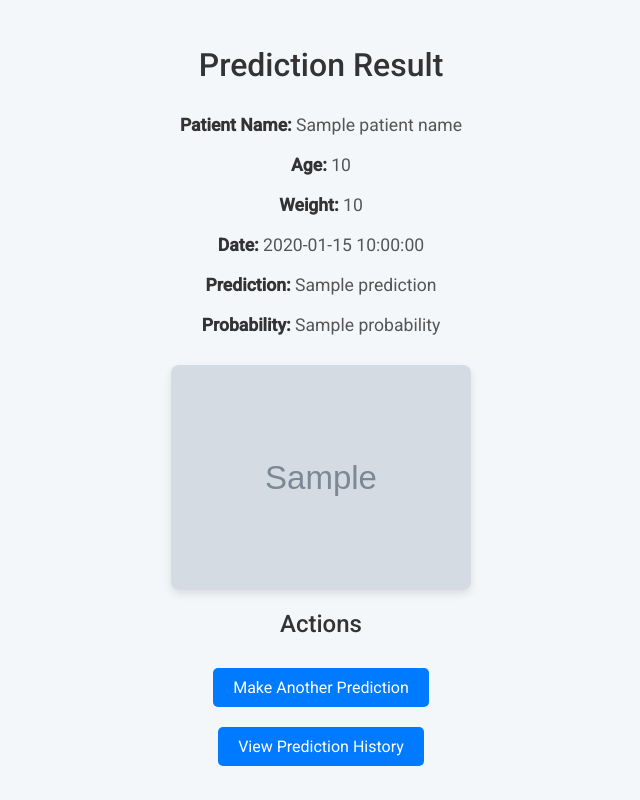
After one commit to LahareeM/Skin-Cancer-Detection, a Flask app: template templates/result.html in a window 1280 px wide. The commit adds this page. Shown: the whole page, without its empty margins (319-959 px from the left). Run offline with Flask 3, Linux system fonts and the light colour scheme; the template is opened without the code that fills it: most values are stand-ins (such as "Sample title", 1, 10 or a date in 2020); grey boxes marked "Sample" are stand-in pictures.

Commit message:
Now connecting database using pymysql Saving the result in prediction table and showing the result in result.html page.

```diff
--- a/app.py
+++ b/app.py
@@ -1,11 +1,20 @@
 import os
-from flask import Flask, render_template, request
+from flask import Flask, jsonify, render_template, request
 from werkzeug.utils import secure_filename
 import numpy as np
 from tensorflow.keras.models import load_model
 from tensorflow.keras.preprocessing import image
+import pymysql
 
 app=Flask(__name__)
+
+# Database connection
+db = pymysql.connect(
+host='localhost',
+user='root',
+password='root',
+database='skin_cancer_db'
+)
 
 UPLOAD_FOLDER = 'static/uploads'
 app.config['UPLOAD_FOLDER'] = UPLOAD_FOLDER
@@ -17,40 +26,44 @@ def index():
 
 @app.route('/predict', methods=['POST'])
 def predict():
-    name=request.form['name']
-    age=request.form['age']
-    weight=request.form['weight']
-    date=request.form['date']
+    try:
+        patient_name = request.form['name']
+        age = int(request.form['age'])
+        weight = float(request.form['weight'])
+        date = request.form['date']
+        image_file = request.files['image']
 
-    image_file=request.files['image']
-    if image_file:
-        filename=secure_filename(image_file.filename)
-        image_path=os.path.join(app.config['UPLOAD_FOLDER'], filename)
+        # Save the image to a specific directory
+        image_path = os.path.join(app.config['UPLOAD_FOLDER'], image_file.filename)
         image_file.save(image_path)
 
-        # Preprocessing image
-        img=image.load_img(image_path, target_size=(224, 224))
+        # Preprocess the image for prediction
+        img = image.load_img(image_path, target_size=(224, 224))
         img_array = image.img_to_array(img)
-        img_array = np.expand_dims(img_array, axis=0)
-        img_array /= 255.0
+        img_array = np.expand_dims(img_array, axis=0) # Add batch dimension
+        img_array /= 255.0 # Normalize if your model expects normalized inputs
 
-        # To Make Prediction
-        prediction=model.predict(img_array)
+        # Perform the prediction
+        prediction = model.predict(img_array)
         predicted_class = "benign" if prediction[0][0] < 0.5 else "malignant"
         probability = prediction[0][0] if predicted_class == "malignant" else 1 - prediction[0][0]
 
-        # Return and show result
-        return f"""
-            Name: {name}<br>
-            Age: {age}<br>
-            Weight: {weight}<br>
-            Date: {date}<br>
-            Uploaded Image: {filename}<br><br>
-            <b>Prediction:</b> {predicted_class.upper()}<br>
-            <b>Confidence:</b> {round(probability * 100, 2)}%
-        """
-    else:
-        return "No image uploaded", 400
+        # Store the prediction in the database
+        cursor = db.cursor()
+        sql = "INSERT INTO predictions (patient_name, age, weight, date, image_path, prediction, probability) VALUES (%s, %s, %s, %s, %s, %s, %s)"
+        cursor.execute(sql, (patient_name, age, weight, date, app.config['UPLOAD_FOLDER'] +'/'+ image_file.filename,
+        predicted_class, probability))
+        db.commit()
+        return render_template('result.html',
+        patient_name=patient_name,
+        age=age,
+        weight=weight,
+        date=date,
+        prediction=predicted_class,
+        probability=probability,
+        image_path=app.config['UPLOAD_FOLDER'] +'/'+ image_file.filename)
+    except KeyError as e:
+        return jsonify({"error": f"Missing field: {str(e)}"}), 400
 
 if __name__=='__main__':
     app.run(debug=True)
--- a/templates/index.html
+++ b/templates/index.html
@@ -100,11 +100,7 @@
             <label for="weight">Weight:</label>
             <input type="number" step="0.1" id="weight" name="weight" required>
             <label for="date">Date:</label>
-            64
-            65
             <input type="date" id="date" name="date" required>
-
-
             <label for="image">Upload Image:</label>
             <input type="file" id="image" name="image" accept="image/*" required>
 
--- /dev/null
+++ b/templates/result.html
@@ -0,0 +1,82 @@
+<!DOCTYPE html>
+<html lang="en">
+
+    <head>
+        <meta charset="UTF-8">
+        <meta name="viewport" content="width=device-width, initial-scale=1.0">
+        <title>Prediction Result</title>
+        <link href="https://fonts.googleapis.com/css2?family=Roboto:wght@400;500&display=swap" rel="stylesheet">
+        <style>
+            body {
+                font-family: 'Roboto', sans-serif;
+                background-color: #f4f7f9;
+                margin: 0;
+                padding: 0;
+                display: flex;
+                flex-direction: column;
+                align-items: center;
+                justify-content: center;
+                min-height: 100vh;
+            }
+
+            h1,
+            h2 {
+                color: #333;
+                text-align: center;
+                font-weight: 500;
+            }
+
+            p {
+                font-size: 1.1em;
+                color: #555;
+                margin: 10px 0;
+            }
+
+            strong {
+                color: #333;
+            }
+
+            img {
+                margin-top: 20px;
+                border-radius: 8px;
+                box-shadow: 0 4px 8px rgba(0, 0, 0, 0.1);
+            }
+
+            a {
+                display: inline-block;
+                margin: 10px;
+                padding: 10px 20px;
+                background-color: #007bff;
+                color: white;
+                border-radius: 5px;
+                text-decoration: none;
+                transition: background-color 0.3s ease;
+            }
+
+            a:hover {
+                background-color: #0056b3;
+            }
+
+            @media (max-width: 480px) {
+                img {
+                    width: 100%;
+                }
+            }
+        </style>
+    </head>
+
+    <body>
+        <h1>Prediction Result</h1>
+        <p><strong>Patient Name:</strong> {{ patient_name }}</p>
+        <p><strong>Age:</strong> {{ age }}</p>
+        <p><strong>Weight:</strong> {{ weight }}</p>
+        <p><strong>Date:</strong> {{ date }}</p>
+        <p><strong>Prediction:</strong> {{ prediction }}</p>
+        <p><strong>Probability:</strong> {{ probability }}</p>
+        <img src="{{ image_path }}" alt="Uploaded Image" width="300">
+        <h2>Actions</h2>
+        <a href="/">Make Another Prediction</a>
+        <a href="/history">View Prediction History</a>
+    </body>
+
+</html>
```
Also changed, not shown: static/uploads/Screenshot_2025-07-24_160237.png (deleted).
